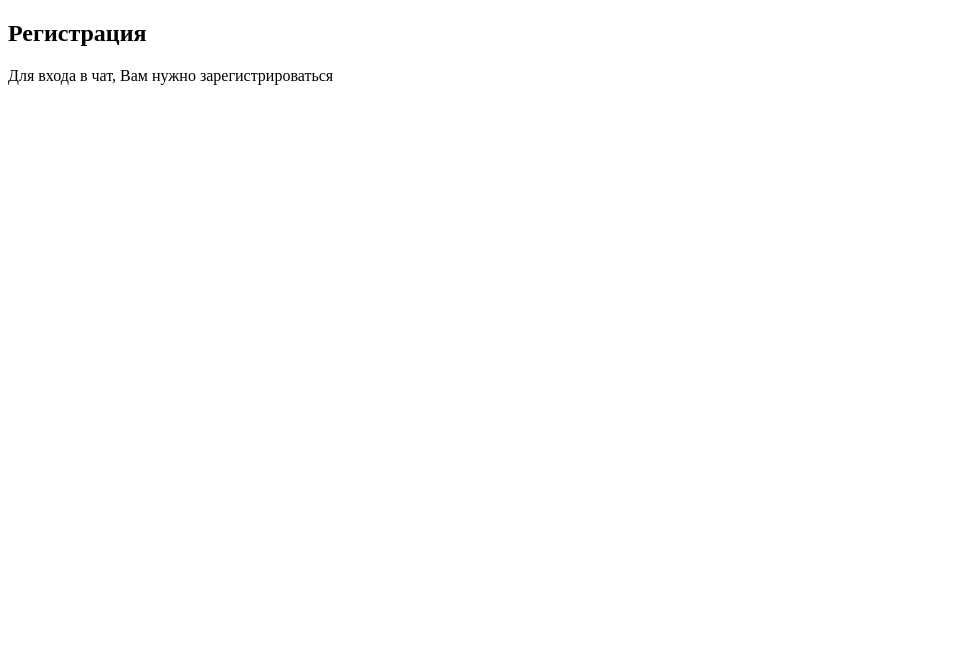
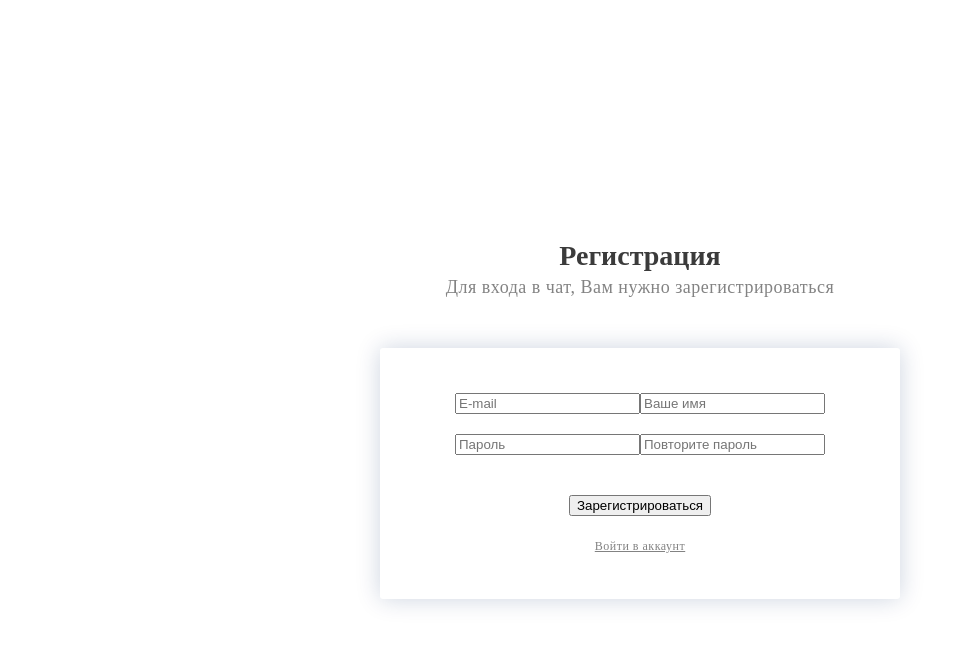
Before and after one commit to alenafatianova/chat-app, a React (Create React App) app: page /sign-up in a window 1280 px wide. Shown: the top 646 px of the page, without its empty margins (0-963 px from the left). Built offline with nearby package versions, Linux system fonts and the light colour scheme.

Commit message:
add signup form

```diff
--- a/src/components/App/App.tsx
+++ b/src/components/App/App.tsx
@@ -6,9 +6,9 @@ import { SignUp } from '../SignUp/SignUp';
 
 export const App = () => {
   return (
-    <div className="App">
+    <>
       <Route exact path='/' render={() => <SignIn/>} />
       <Route path="/sign-up" render={() => <SignUp/>} />
-    </div>
+    </>
   )
 }
--- a/src/components/Button/Button.tsx
+++ b/src/components/Button/Button.tsx
@@ -4,10 +4,11 @@ import './Button.scss'
 import { Link } from 'react-router-dom'
 
 type buttonProps = {
-    buttonText: string;
+    buttonText: string
+    className: string
 }
 
-export const Button: React.FC<buttonProps> = ({buttonText}) => {
+export const Button: React.FC<buttonProps> = ({buttonText, className}) => {
     return (
         <>
            <BaseButton type='primary' size='large' className='button_primary'>
--- a/src/components/Form/Form.tsx
+++ b/src/components/Form/Form.tsx
@@ -1,11 +1,8 @@
 import React from 'react'
 import { Form as BaseForm } from 'antd'
-import { Input } from '../Input/Input'
-import { Checkbox } from '../Checkbox/Checkbox'
-import { Button } from '../Button/Button'
 
 type formPropsType = {
-    className: string
+    className?: string
 }
 
 export const Form: React.FC<formPropsType> = ({className, children}) => {
--- a/src/components/SignIn/SignIn.tsx
+++ b/src/components/SignIn/SignIn.tsx
@@ -14,8 +14,8 @@ export const SignIn = () => {
             <span className="signin_form_title">Пожалуйста, войдите в свой аккаунт</span>
           </div>
           <Form className="form_signin">
-          <Input/>
-            <Button buttonText='Click here'></Button>
+            <Input/>
+            <Button buttonText='Click here' className='signin_btn_primary'></Button>
             <Checkbox/>
           </Form>
         </div>
--- a/src/components/SignUp/SignUp.scss
+++ b/src/components/SignUp/SignUp.scss
@@ -0,0 +1,50 @@
+.signup_form_container {
+    display: flex;
+    justify-content: center;
+    align-items: center;
+    width: 100%;
+    height: 100%;
+}
+
+.signup_form_head_title {
+    text-align: center;
+    margin-bottom: 50px;
+    h2 {
+        font-size: 28px;
+        color: rgb(59, 59, 59);
+        margin-bottom: 5px;
+    }
+    .signup_form_title {
+        color: rgb(131, 131, 131);
+        letter-spacing: 0.5px;
+        font-size: 18px;
+        font-weight: 200;
+    }
+}
+
+.signup_form_block {
+    padding: 45px;
+    border-radius: 3px;
+    background: #fff;
+    box-shadow: 0px 0px 25px rgba(4, 42, 100, 0.2);
+    width: 430px;
+    text-align: center;
+}
+
+.signup_form_input {
+    margin-bottom: 20px;
+}
+
+.signup_btn_primary {
+    margin-top: 20px;
+}
+
+.link_to_signin {
+    color: rgb(131, 131, 131);
+    letter-spacing: 0.5px;
+    font-size: 12px;
+    font-weight: 200;
+}
+.link_to_signin_div {
+    padding-top: 20px
+}
--- a/src/components/SignUp/SignUp.tsx
+++ b/src/components/SignUp/SignUp.tsx
@@ -1,20 +1,58 @@
-import React from 'react'
+import { Input } from 'antd'
+import React, { ChangeEvent, useCallback, useState } from 'react'
+import { Button } from 'antd'
 import {Form} from '../Form/Form'
+import './SignUp.scss'
+import { Link } from 'react-router-dom'
+
 
 export const SignUp = () => {
+    // local states for inputs
+    const [emailValue, setEmailValue] = useState('')
+    const [nameInput, setNameInput] = useState('')
+    const [passwordValue, setPasswordValue] = useState('')
+    const [passwordCheck, setPasswordCheck] = useState('')
+
+    // onChange functions for inputs
+    const onEmailChange = useCallback((e: ChangeEvent<HTMLInputElement>) => {
+        emailValue.trim()
+        setEmailValue(e.currentTarget.value)
+    }, [emailValue])
+
+    const onNameChange = useCallback((e: ChangeEvent<HTMLInputElement>) => {
+        nameInput.trim()
+        setNameInput(e.currentTarget.value)
+    },[nameInput])
+
+    const onPasswordChange = useCallback((e: ChangeEvent<HTMLInputElement>) => {
+        passwordValue.trim()
+        setPasswordValue(e.currentTarget.value)
+    },[passwordValue])
+
+    const onPasswordCheck = (e: ChangeEvent<HTMLInputElement>) => {
+        passwordCheck.trim()
+        setPasswordCheck(e.currentTarget.value)
+        passwordValue.trim() === passwordCheck.trim() ? console.log('okay') : console.log('пароли не совпадают')
+    }
+
     return (
-        <>
             <section className="signup_form_container">
+                <div>
                 <div className="signup_form_head_title">
                     <h2>Регистрация</h2>
-                    <span>Для входа в чат, Вам нужно зарегистрироваться</span>
-                    <div>
-                        <Form className="signup_form_block">
-
+                    <span className="signup_form_title">Для входа в чат, Вам нужно зарегистрироваться</span>
+                    </div>
+                    <div className="signup_form_block">
+                        <Form>
+                            <Input placeholder="E-mail" value={emailValue} onChange={onEmailChange} className='signup_form_input'/>
+                            <Input placeholder='Ваше имя' value={nameInput} onChange={onNameChange} className='signup_form_input'/>
+                            <Input placeholder='Пароль' value={passwordValue} onChange={onPasswordChange} className='signup_form_input'/>
+                            <Input placeholder='Повторите пароль' value={passwordCheck} onChange={onPasswordCheck} className='signup_form_input'/>
+                            <Button type="primary" size="large" className='signup_btn_primary'>Зарегистрироваться</Button>
                         </Form>
+                       <div className='link_to_signin_div'> <Link className='link_to_signin' to='/'>Войти в аккаунт</Link></div>
                     </div>
                 </div>
             </section>
-        </>
     )
 }
--- a/src/index.css
+++ b/src/index.css
@@ -1,7 +1,6 @@
 body,
 html,
-#root,
-.App {
+#root {
   height: 100%;
 }
 
```
